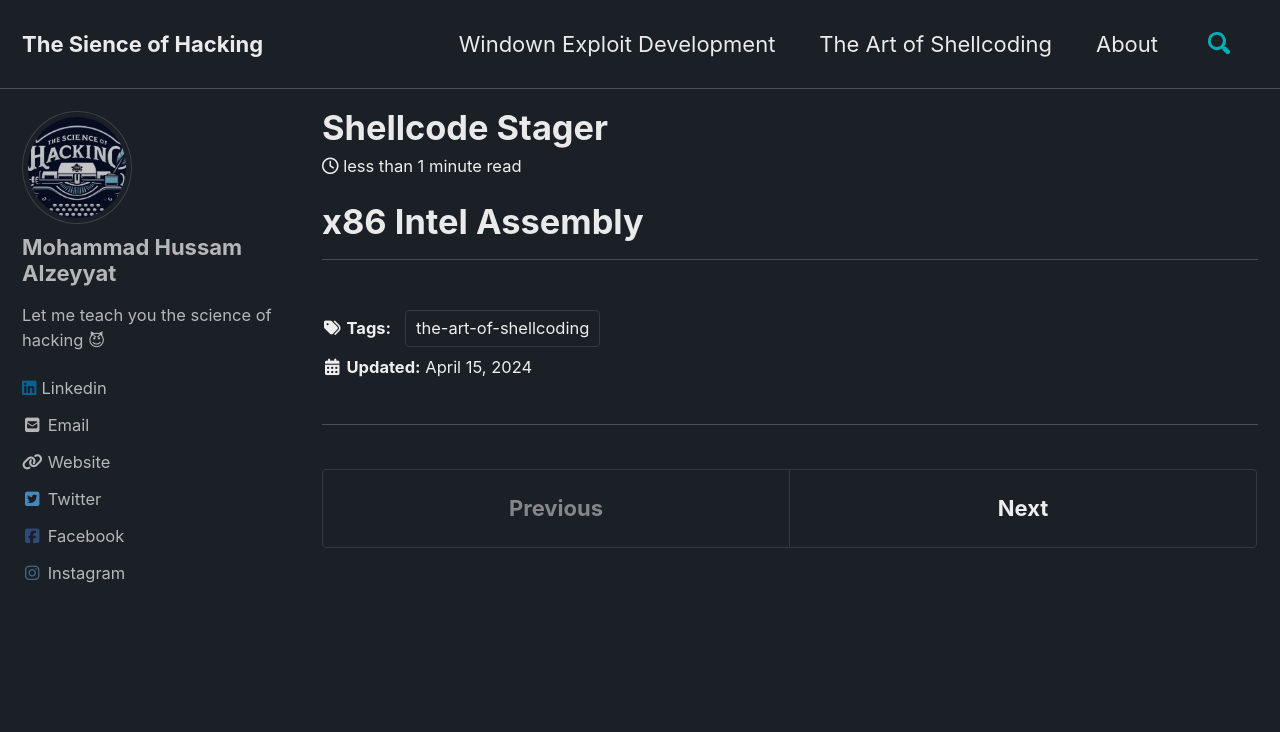
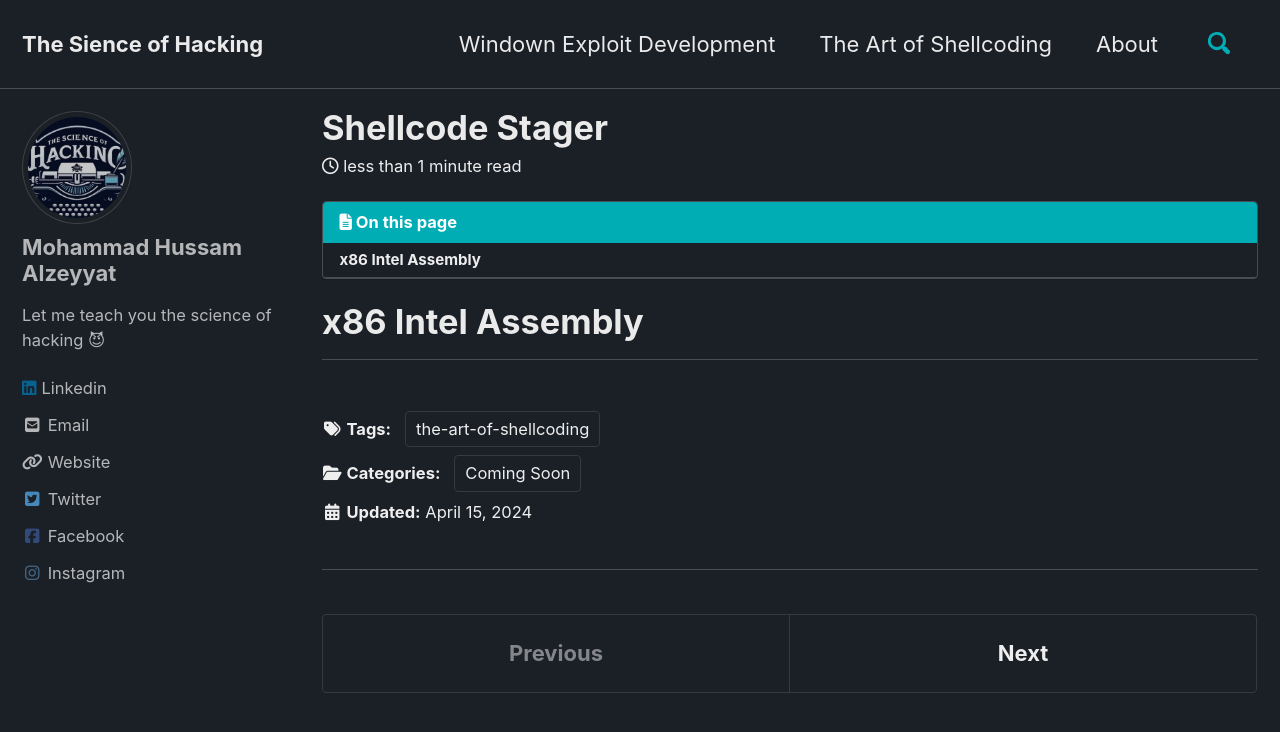
Before and after one commit to mhzcyber/mhzcyber.github.io, a Jekyll site: the page built from _posts/the art of shellcoding/2024-04-15-shellcode-stager.md, in a window 1280 px wide and 900 px high. Shown: the top 732 px of the window. Built offline with Jekyll 4.4.1, drawn with Linux system fonts in a browser that asks for light colours; cached includes are drawn as plain includes; nearby versions of some CDN libraries.

Commit message:
Update 2024-04-15-shellcode-stager.md

```diff
--- a/_posts/the art of shellcoding/2024-04-15-shellcode-stager.md
+++ b/_posts/the art of shellcoding/2024-04-15-shellcode-stager.md
@@ -6,5 +6,8 @@ header:
 ribbon: red
 description: "The art of shellcodeing, Let's write the stager"
 tags: the-art-of-shellcoding
+categories:
+  - Coming Soon
+toc:  true
 ---
 # x86 Intel Assembly
```
